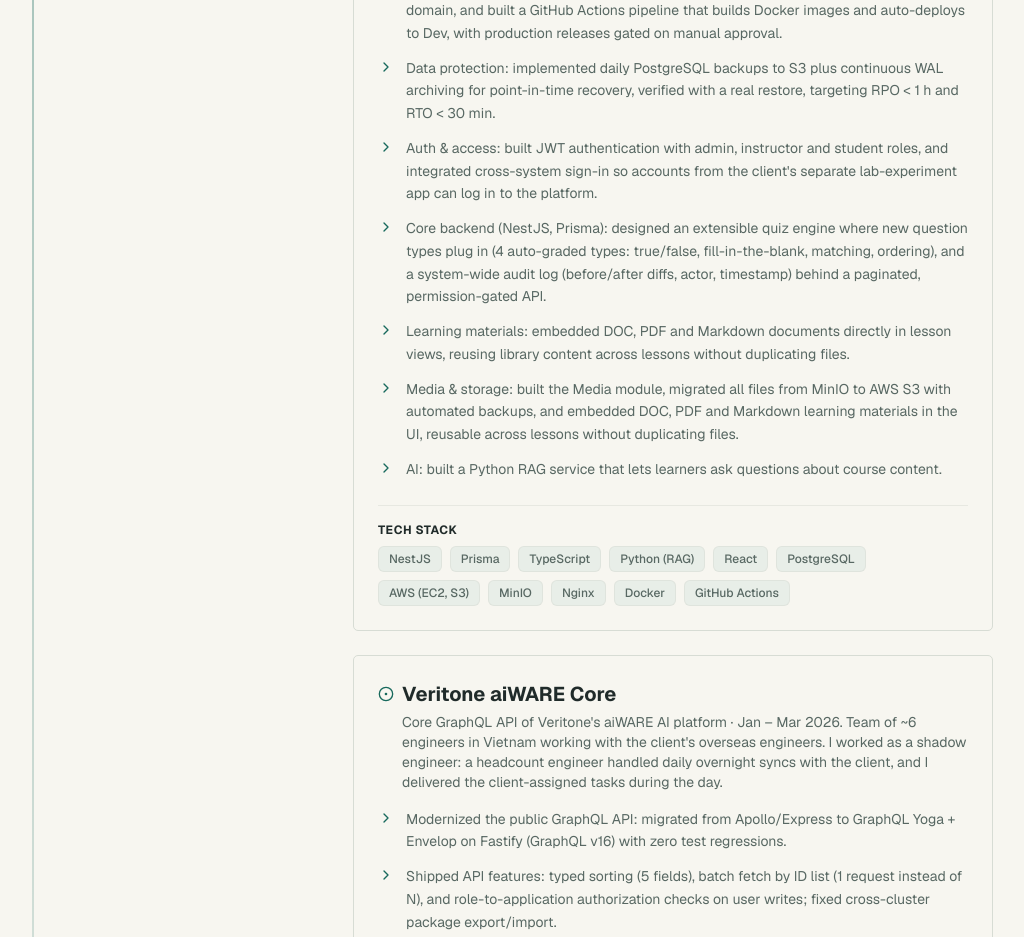
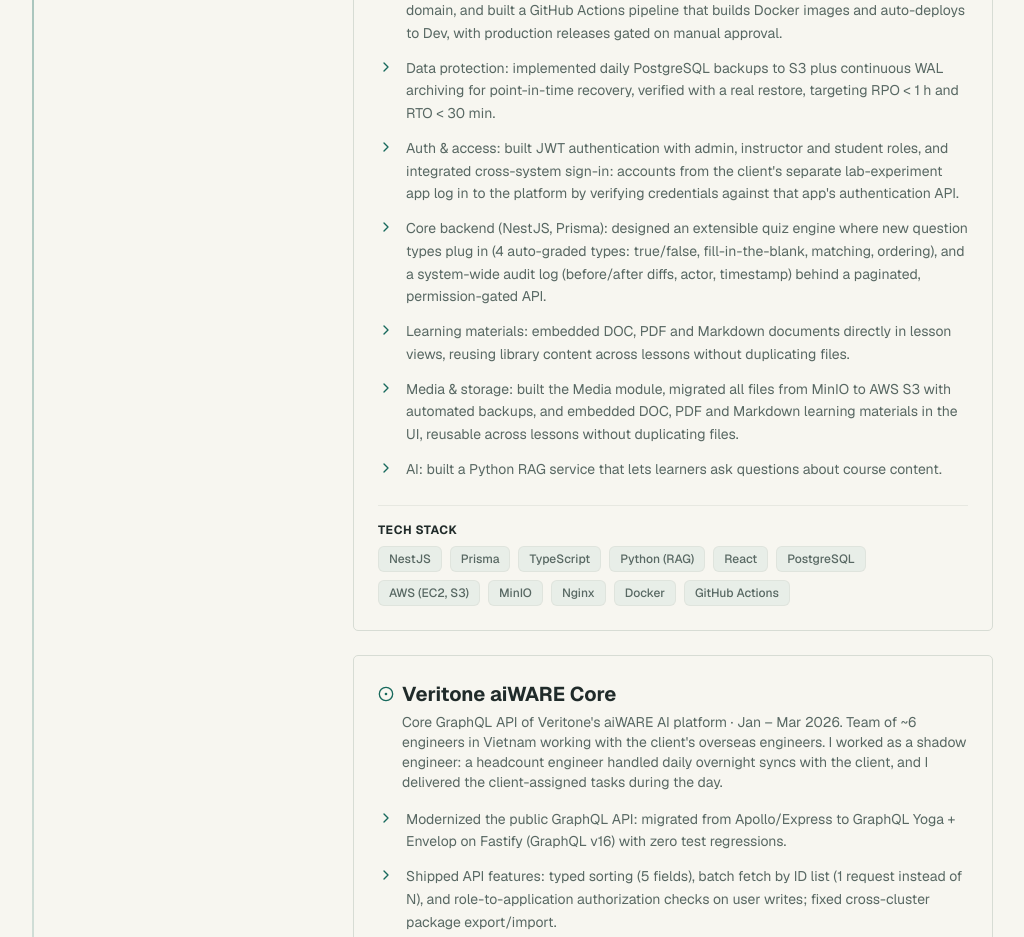
Before and after one commit to TruongHoang2004/portfolio, a Next.js app: page / in a window 1280 px wide. Shown: the part 5260-6197 px from the top of the page, without its empty margins (135-1159 px from the left). Built offline with nearby package versions, Linux system fonts and the light colour scheme.

Commit message:
content: detail Edu Vengy cross-system sign-in

```diff
--- a/data/experience.ts
+++ b/data/experience.ts
@@ -74,7 +74,7 @@ export const getExperiencesData = (locale: string): Experience[] => {
           achievements: [
             isVi ? "Hạ tầng & CI/CD: lập đề xuất cấu hình hạ tầng và chi phí vận hành làm cơ sở cho proposal gửi khách hàng; dựng server trên AWS và cấu hình Nginx cho tên miền của khách hàng; xây dựng pipeline GitHub Actions build Docker image và tự động deploy lên Dev, còn deploy Production cần người phê duyệt." : "Infrastructure & CI/CD: wrote the infrastructure sizing and operating-cost proposal behind the client solution, provisioned the server on AWS with Nginx serving the client's domain, and built a GitHub Actions pipeline that builds Docker images and auto-deploys to Dev, with production releases gated on manual approval.",
             isVi ? "Bảo vệ dữ liệu: triển khai backup PostgreSQL hằng ngày lên S3 kết hợp WAL archiving liên tục để khôi phục chính xác đến thời điểm cần (point-in-time recovery), đã kiểm chứng bằng restore thực tế; mục tiêu RPO < 1 giờ, RTO < 30 phút." : "Data protection: implemented daily PostgreSQL backups to S3 plus continuous WAL archiving for point-in-time recovery, verified with a real restore, targeting RPO < 1 h and RTO < 30 min.",
-            isVi ? "Xác thực & phân quyền: JWT với các vai trò admin, giảng viên, học viên; tích hợp đăng nhập liên hệ thống để tài khoản từ ứng dụng thí nghiệm riêng của khách hàng đăng nhập được vào nền tảng." : "Auth & access: built JWT authentication with admin, instructor and student roles, and integrated cross-system sign-in so accounts from the client's separate lab-experiment app can log in to the platform.",
+            isVi ? "Xác thực & phân quyền: JWT với các vai trò admin, giảng viên, học viên; tích hợp đăng nhập liên hệ thống: tài khoản từ ứng dụng thí nghiệm riêng của khách hàng đăng nhập được vào nền tảng bằng cách xác thực qua API xác thực của hệ thống đó." : "Auth & access: built JWT authentication with admin, instructor and student roles, and integrated cross-system sign-in: accounts from the client's separate lab-experiment app log in to the platform by verifying credentials against that app's authentication API.",
             isVi ? "Core backend (NestJS, Prisma): thiết kế quiz engine dễ mở rộng để thêm loại câu hỏi mới (4 loại chấm tự động: đúng/sai, điền khuyết, nối, sắp xếp); audit log toàn hệ thống (diff trước/sau, người thực hiện, thời gian) qua API phân trang có kiểm tra quyền." : "Core backend (NestJS, Prisma): designed an extensible quiz engine where new question types plug in (4 auto-graded types: true/false, fill-in-the-blank, matching, ordering), and a system-wide audit log (before/after diffs, actor, timestamp) behind a paginated, permission-gated API.",
             isVi ? "Tài liệu học tập: nhúng tài liệu DOC, PDF, Markdown trực tiếp vào giao diện bài học, tái sử dụng nội dung thư viện giữa các bài mà không nhân bản file." : "Learning materials: embedded DOC, PDF and Markdown documents directly in lesson views, reusing library content across lessons without duplicating files.",
             isVi ? "Media & storage: xây dựng module Media và migrate toàn bộ file từ MinIO sang AWS S3 kèm backup tự động; nhúng tài liệu học tập dạng DOC, PDF, Markdown vào giao diện, tái sử dụng giữa các bài học mà không nhân bản file." : "Media & storage: built the Media module, migrated all files from MinIO to AWS S3 with automated backups, and embedded DOC, PDF and Markdown learning materials in the UI, reusable across lessons without duplicating files.",
```
